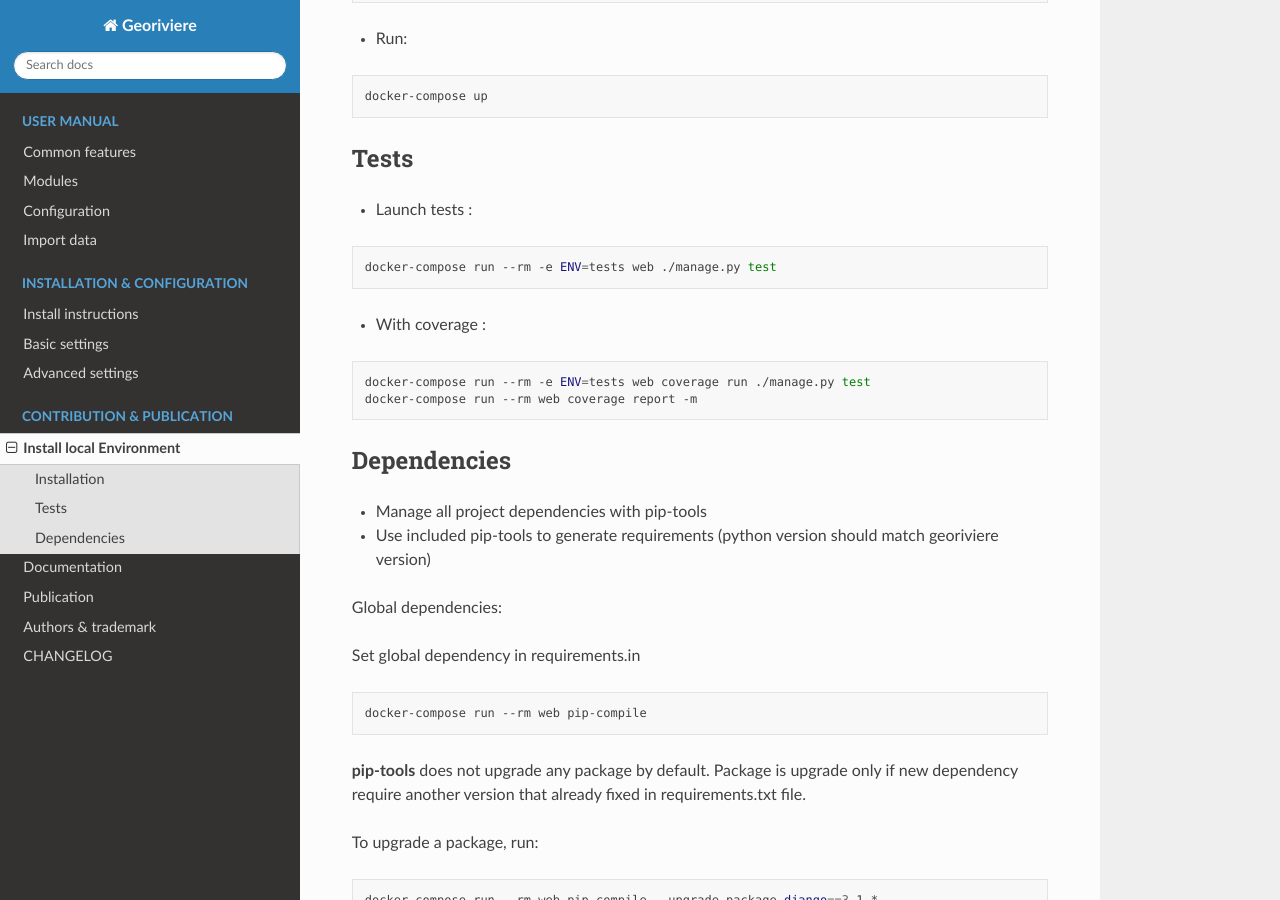
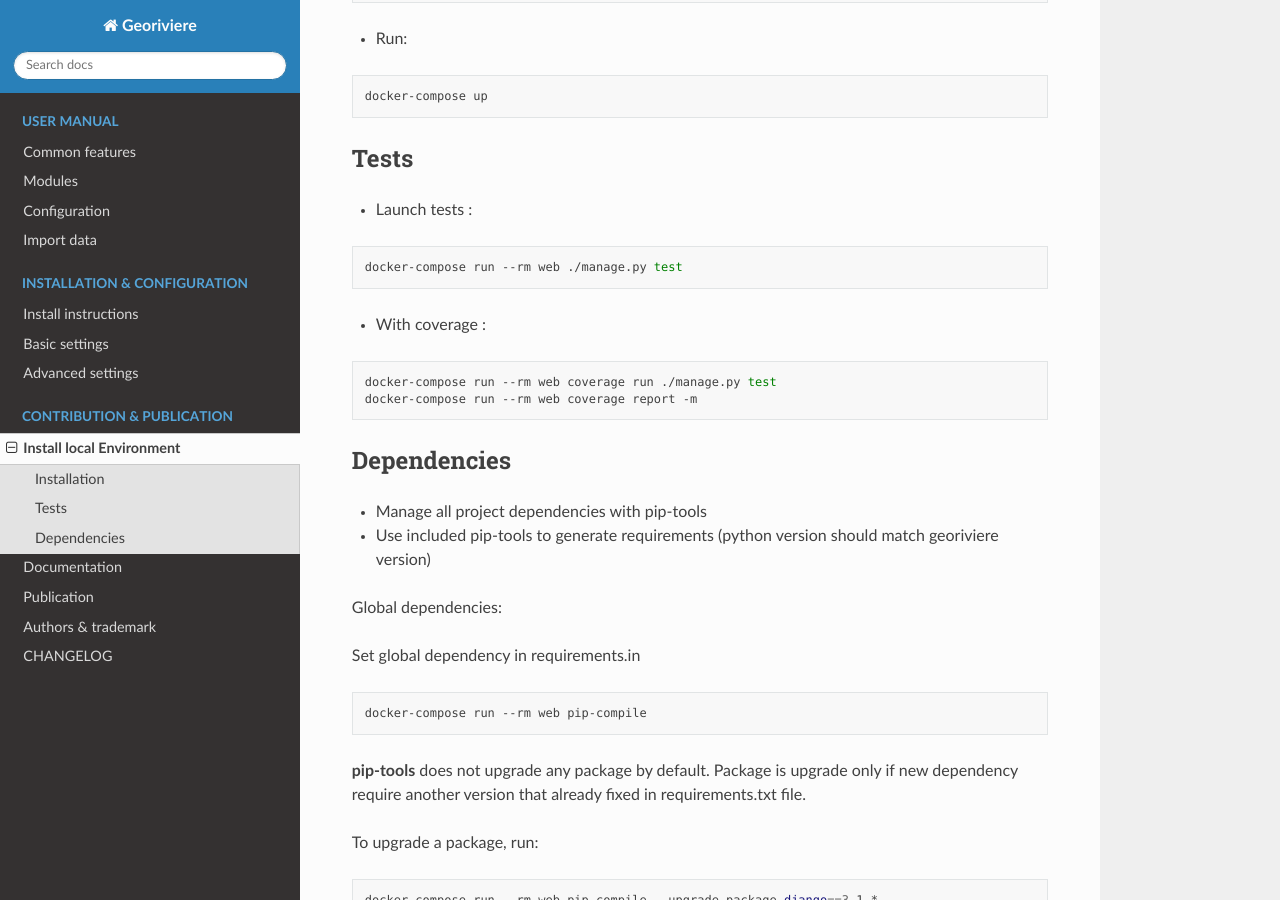
Before and after one commit to Georiviere/Georiviere-admin, a Sphinx documentation site: the page built from docs/development/development.rst, in a window 1280 px wide and 900 px high, scrolled down 701 px. Built offline with Sphinx 7.4.7 and the Read the Docs theme 2.0.0, drawn with Linux system fonts in a browser that asks for light colours; the version number could not be read and is left out.

Commit message:
Remove -e ENV=tests to run tests

```diff
--- a/docs/development/development.rst
+++ b/docs/development/development.rst
@@ -46,14 +46,14 @@ Tests
 
 .. code-block :: bash
 
-    docker-compose run --rm -e ENV=tests web ./manage.py test
+    docker-compose run --rm web ./manage.py test
 
 
 * With coverage :
 
 .. code-block :: bash
 
-    docker-compose run --rm -e ENV=tests web coverage run ./manage.py test
+    docker-compose run --rm web coverage run ./manage.py test
     docker-compose run --rm web coverage report -m
 
 
```
